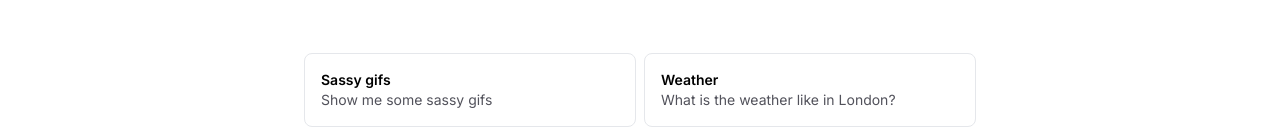
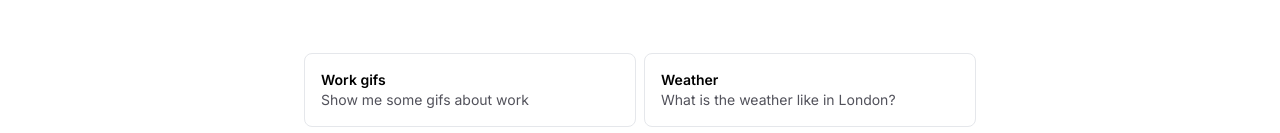
Before and after one commit to aranbruce/ai-chatbot, a Next.js app: page / in a window 1280 px wide. Shown: the part 447-580 px from the top of the page. Built offline with nearby package versions, Linux system fonts and the light colour scheme.

Commit message:
Update empty-screen.tsx

```diff
--- a/components/empty-screen.tsx
+++ b/components/empty-screen.tsx
@@ -4,9 +4,9 @@ interface EmptyScreenProps {
 
 const exampleMessages = [
   {
-    heading: "Sassy gifs",
-    subheading: "Show me some sassy gifs",
-    message: "Show me some sassy gifs"
+    heading: "Work gifs",
+    subheading: "Show me some gifs about work",
+    message: "Show me some gifs about work"
   },
   {
     heading: "Weather",
```
